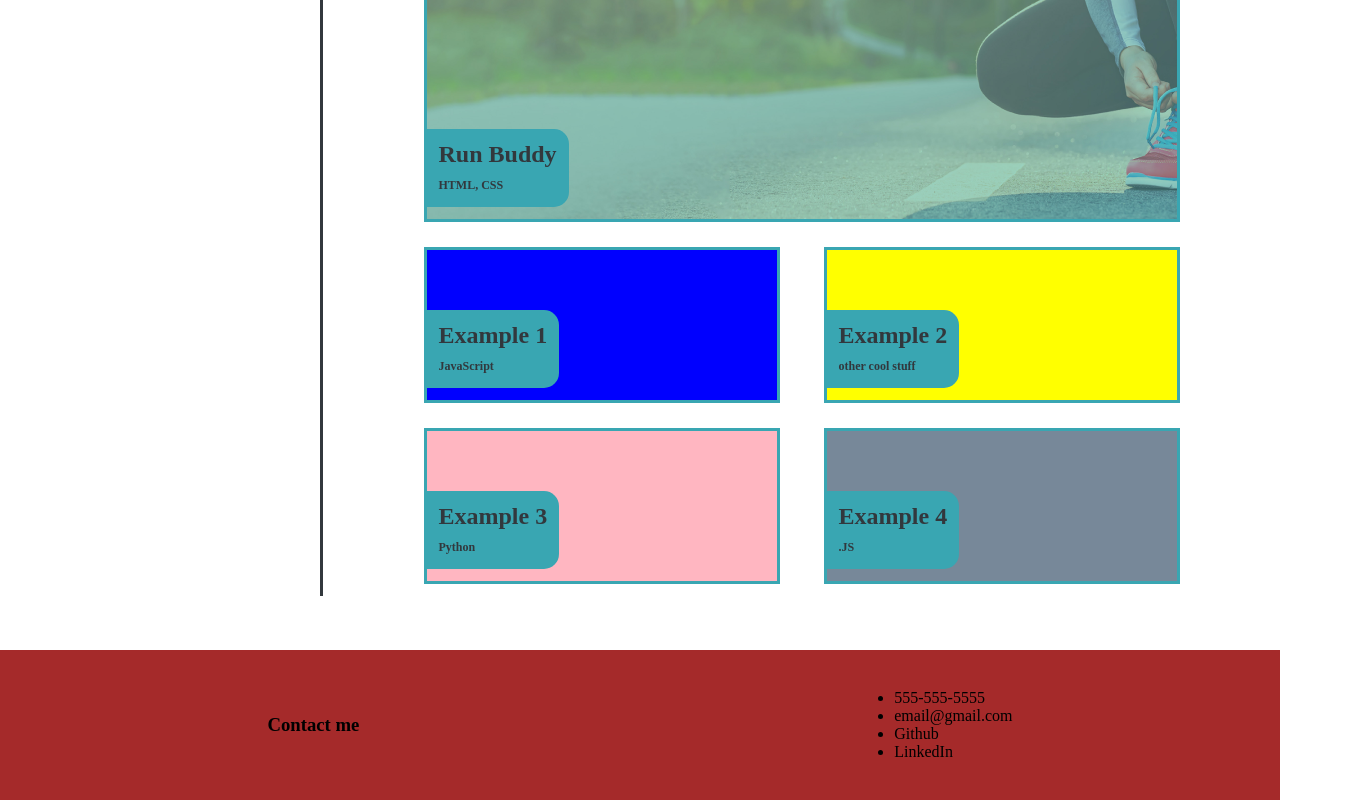
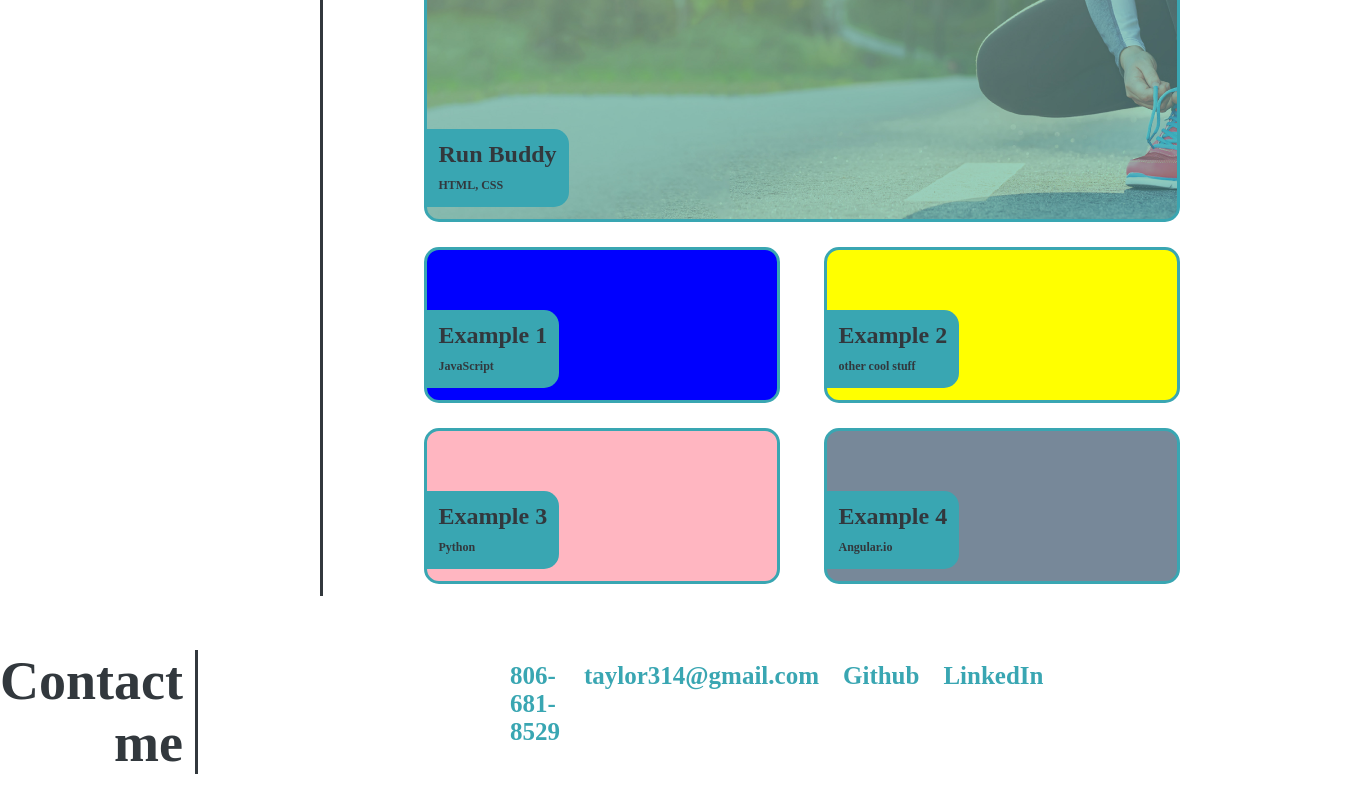
Before and after one commit to cwinters87/portfolio, a plain HTML site: page index.html in a window 1280 px wide. Shown: the part 1523-2323 px from the top of the page, 1355 px wide, since content can reach past the window. After the commit the page ends 2297 px from the top, so only its background shows below. Drawn offline with Linux system fonts and the light colour scheme.

Commit message:
styled work and contact info sections

```diff
--- a/assests/css/style.css
+++ b/assests/css/style.css
@@ -31,6 +31,7 @@ header nav ul {
     list-style: none;
     display: flex;
     flex-wrap: wrap;
+    padding-right: 80px;
 }
 
 header nav ul li a {
@@ -38,6 +39,11 @@ header nav ul li a {
     padding: 0px 15px;
     font-weight: bold;
     font-size: 25px;
+}
+
+header nav ul li a:hover {
+    color: white;
+    text-shadow: 0 0 10px rgba(0, 0, 0, .5);
 }
 
 /* Jumbotron */
@@ -147,6 +153,11 @@ aside h2 {
     display: flex;
     align-items: flex-end;
     cursor: pointer;
+    border-radius: 15px;
+}
+
+.work-item:hover {
+    border-color: white;
 }
 
 .work-item p {
@@ -198,9 +209,42 @@ aside h2 {
 
 /* Contact Me */
 footer {
-    background: brown;
-    height: 150px;
+    display: flex;
+    justify-content: space-between;
+}
+
+.contact-me {
+    width: 25%;
+    height: 94%;
+    color: rgb(50, 56, 61);
+    border-right-style: solid;
+    border-color: rgb(50, 56, 61);
+}
+
+footer h3 {
+    text-align: right;
+    color: rgb(50, 56, 61);
+    font-weight: bold;
+    font-size: 54px;
+    padding-right: 12px;
+}
+
+.contact-info ul {
+    list-style: none;
+    width: auto;
     display: flex;
     justify-content: space-around;
-    align-items: center;
+    color: #39a6b2;
+    padding: 0px 300px;
+    font-weight: bold;
+    font-size: 25px;
 }
+
+.contact-info ul li {
+    padding: 12px;
+}
+
+.contact-info ul li a {
+    text-decoration: none;
+    color: #39a6b2;
+}
--- a/index.html
+++ b/index.html
@@ -65,7 +65,7 @@
                     <p>Example 3<br><span>Python</span></p>
                 </div>
                 <div onclick="location.href='http://example.com/';" class="work-item" id="section-5">
-                    <p>Example 4<br><span>.JS</span></p>
+                    <p>Example 4<br><span>Angular.io</span></p>
                 </div>
             </main>
         </article>
@@ -73,14 +73,14 @@
 
 
     <!-- Contact me section -->
-    <footer id="contact-me">
-        <h3>Contact me</h3>
-        <div>
+    <footer>
+        <div class="contact-me"><h3>Contact me</h3></div>
+        <div class="contact-info">
             <ul>
-                <li>555-555-5555</li>
-                <li>email@gmail.com</li>
-                <li>Github</li>
-                <li>LinkedIn</li>
+                <li><a href="tel:806.681.8529">806-681-8529</a></li>
+                <li><a href="mailto:taylor314@gmail.com">taylor314@gmail.com</a></li>
+                <li><a href="https://github.com/cwinters87/">Github</a></li>
+                <li><a href="https://www.linkedin.com/in/chris-winters-b0169311b/">LinkedIn</a></li>
             </ul>
         </div>
     </footer>
```
